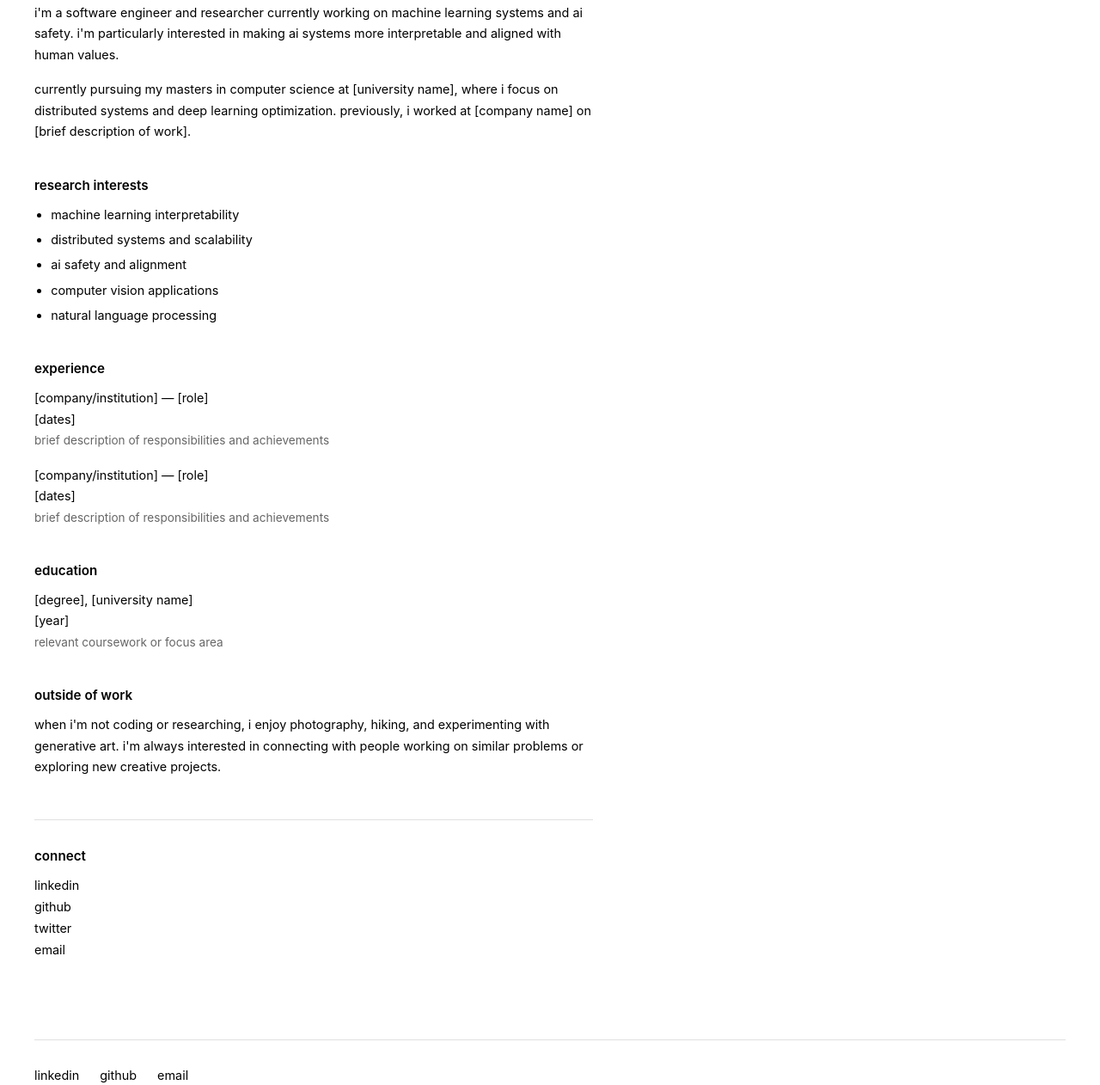
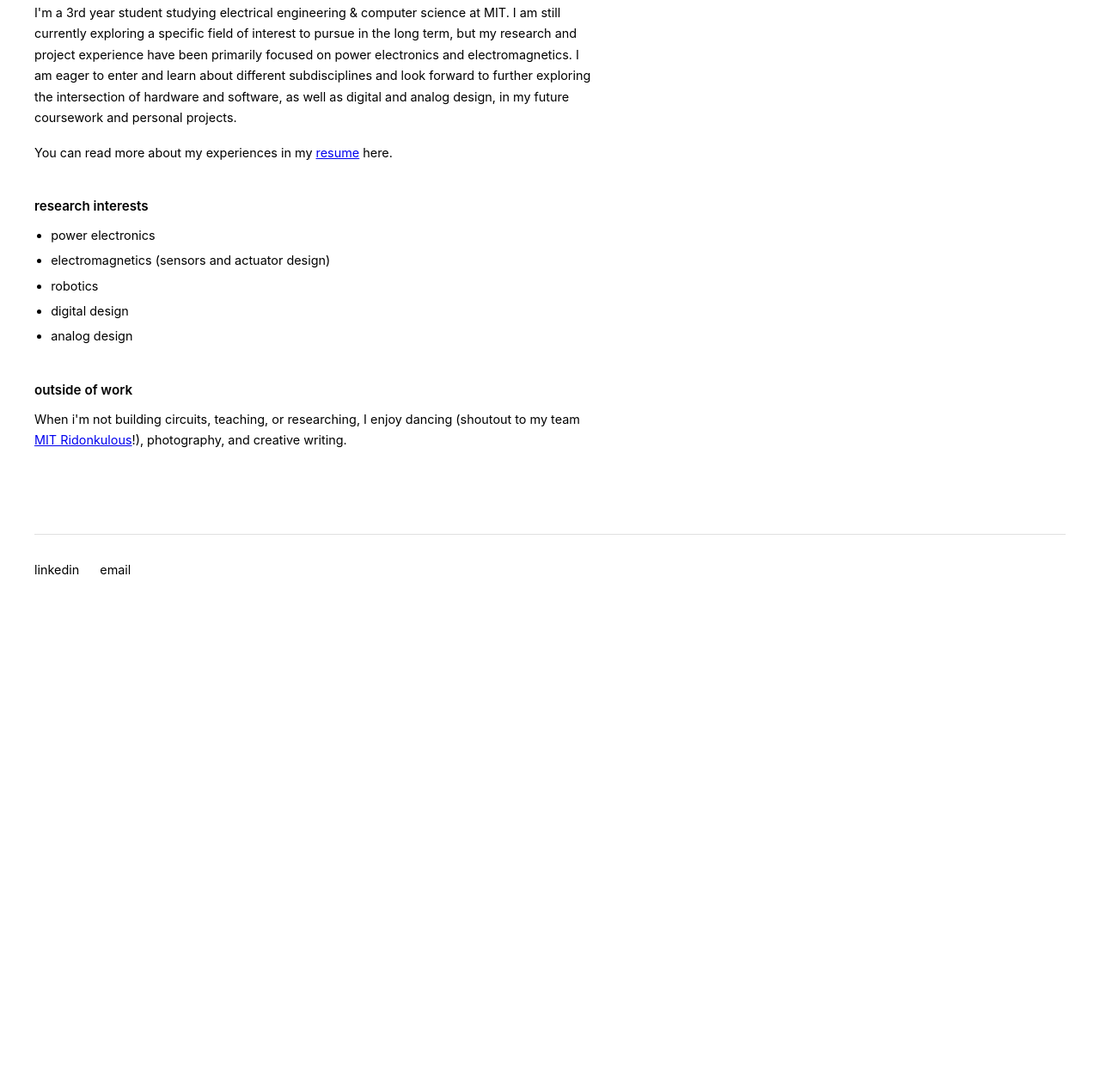
Before and after one commit to d1anaw/d1anaw.github.io, a plain HTML site: page about.html in a window 1280 px wide. Shown: the part 155-1417 px from the top of the page at 86% size. After the commit the page ends 858 px from the top, so only its background shows below. Drawn offline with Linux system fonts and the light colour scheme.

Commit message:
updated about page

```diff
--- a/about.html
+++ b/about.html
@@ -3,7 +3,7 @@
 <head>
     <meta charset="UTF-8">
     <meta name="viewport" content="width=device-width, initial-scale=1.0">
-    <title>About - Your Name</title>
+    <title>About - Diana Wang</title>
     <style>
         * {
             margin: 0;
@@ -82,34 +82,6 @@
             margin-bottom: 0.3rem;
         }
 
-        .links-section {
-            margin-top: 3rem;
-            padding-top: 2rem;
-            border-top: 1px solid #e0e0e0;
-        }
-
-        .links-section h2 {
-            font-size: 0.95rem;
-            font-weight: 600;
-            margin-bottom: 1rem;
-        }
-
-        .links-list {
-            display: flex;
-            flex-direction: column;
-            gap: 0.5rem;
-        }
-
-        .links-list a {
-            color: #000;
-            text-decoration: none;
-            font-size: 0.9rem;
-        }
-
-        .links-list a:hover {
-            text-decoration: underline;
-        }
-
         footer {
             margin-top: 6rem;
             padding-top: 2rem;
@@ -150,74 +122,40 @@
 
             <div class="about-section">
                 <p>
-                    i'm a software engineer and researcher currently working on machine learning systems and ai safety.
-                    i'm particularly interested in making ai systems more interpretable and aligned with human values.
+                    I'm a 3rd year student studying electrical engineering & computer science at MIT. I am still currently exploring a specific field of interest to pursue in the long term, but my research and project experience have been primarily focused on power electronics and electromagnetics. I am eager to enter and learn about different subdisciplines and look forward to further exploring the intersection of hardware and software, as well as digital and analog design, in my future coursework and personal projects.
+
                 </p>
+
                 <p>
-                    currently pursuing my masters in computer science at [university name], where i focus on
-                    distributed systems and deep learning optimization. previously, i worked at [company name]
-                    on [brief description of work].
+                    You can read more about my experiences in my <a href="docs/resume.pdf">resume</a> here.
                 </p>
+
             </div>
 
             <div class="about-section">
                 <h2>research interests</h2>
                 <ul>
-                    <li>machine learning interpretability</li>
-                    <li>distributed systems and scalability</li>
-                    <li>ai safety and alignment</li>
-                    <li>computer vision applications</li>
-                    <li>natural language processing</li>
+                    <li>power electronics</li>
+                    <li>electromagnetics (sensors and actuator design)</li>
+                    <li>robotics</li>
+                    <li>digital design</li>
+                    <li>analog design</li>
                 </ul>
-            </div>
-
-            <div class="about-section">
-                <h2>experience</h2>
-                <p>
-                    [company/institution] — [role]<br>
-                    [dates]<br>
-                    <span style="color: #666; font-size: 0.85rem;">brief description of responsibilities and achievements</span>
-                </p>
-                <p>
-                    [company/institution] — [role]<br>
-                    [dates]<br>
-                    <span style="color: #666; font-size: 0.85rem;">brief description of responsibilities and achievements</span>
-                </p>
-            </div>
-
-            <div class="about-section">
-                <h2>education</h2>
-                <p>
-                    [degree], [university name]<br>
-                    [year]<br>
-                    <span style="color: #666; font-size: 0.85rem;">relevant coursework or focus area</span>
-                </p>
             </div>
 
             <div class="about-section">
                 <h2>outside of work</h2>
                 <p>
-                    when i'm not coding or researching, i enjoy photography, hiking, and experimenting with
-                    generative art. i'm always interested in connecting with people working on similar problems
-                    or exploring new creative projects.
+                    When i'm not building circuits, teaching, or researching, I enjoy dancing (shoutout to my team
+                    <a href="https://ridonk.vercel.app/">MIT Ridonkulous</a>!), photography, and creative writing.
                 </p>
-            </div>
-
-            <div class="links-section">
-                <h2>connect</h2>
-                <div class="links-list">
-                    <a href="https://linkedin.com/in/yourprofile">linkedin</a>
-                    <a href="https://github.com/yourusername">github</a>
-                    <a href="https://twitter.com/yourusername">twitter</a>
-                    <a href="mailto:your@email.com">email</a>
-                </div>
             </div>
         </main>
 
         <footer>
-            <a href="https://linkedin.com/in/yourprofile">linkedin</a>
-            <a href="https://github.com/yourusername">github</a>
-            <a href="mailto:your@email.com">email</a>
+            <a href="https://linkedin.com/in/d1anawang">linkedin</a>
+            <!-- <a href="https://github.com/d1anaw">github</a> -->
+            <a href="mailto:jiamei@mit.edu">email</a>
         </footer>
     </div>
 </body>
```
Also changed, not shown: creative.html (+2 -2 lines), index.html (+4 -1 lines), 1 other file.
